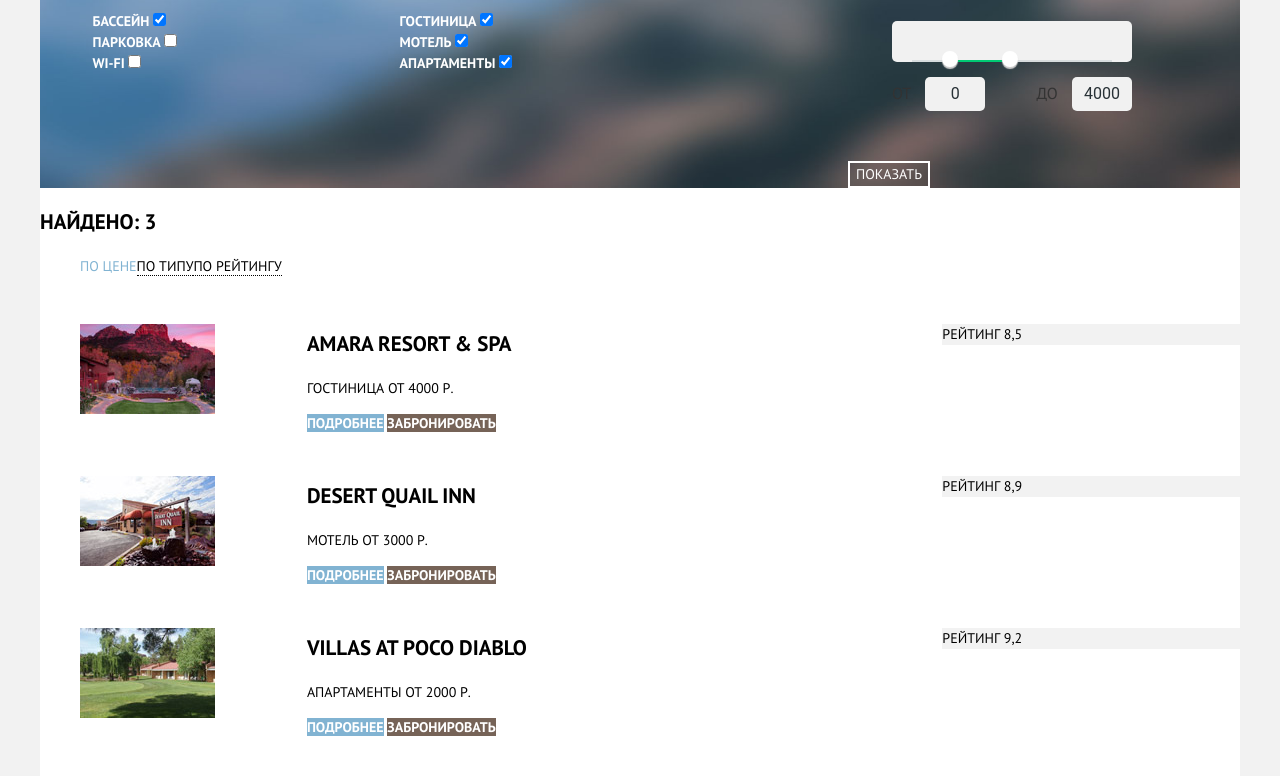
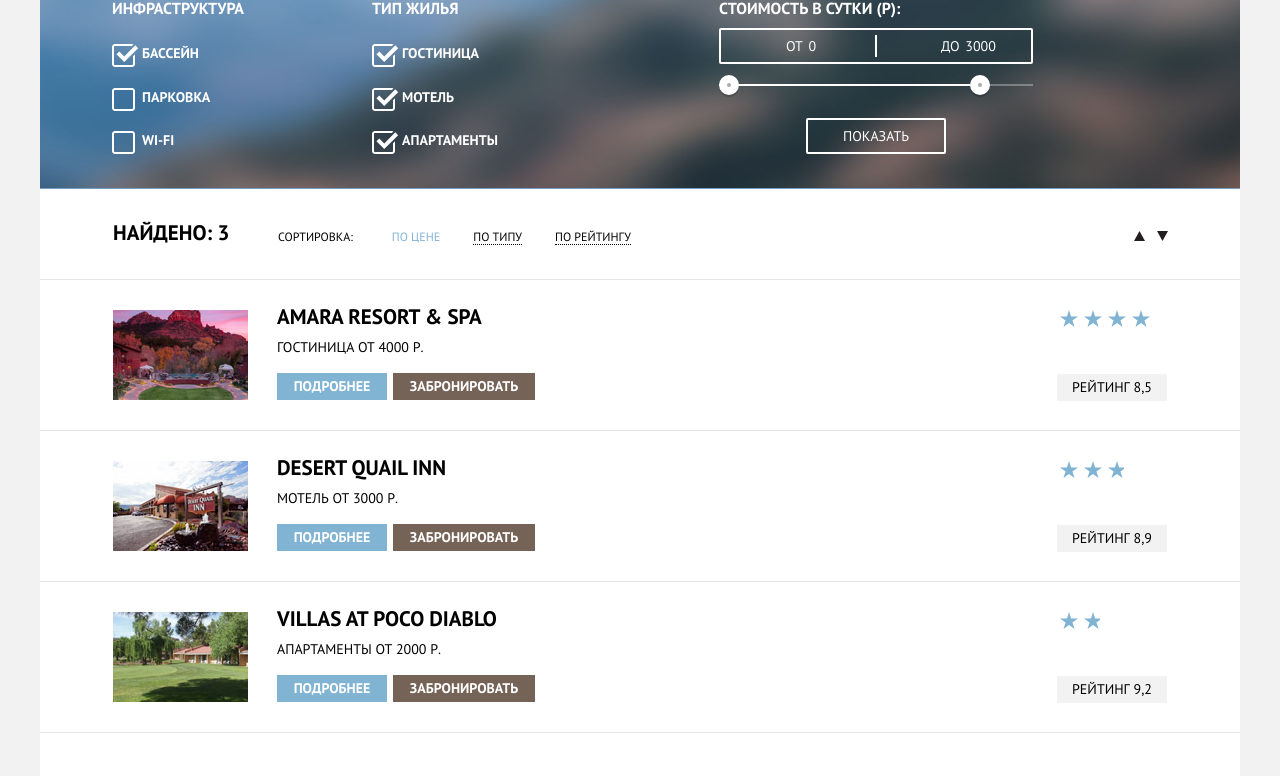
Before and after one commit to bigboombin/854357-sedona, a plain HTML site: page inner.html in a window 1280 px wide. Shown: the part 85-861 px from the top of the page. Drawn offline with Linux system fonts and the light colour scheme.

Commit message:
предварительная разметка inner

```diff
--- a/css/csscode.css
+++ b/css/csscode.css
@@ -27,6 +27,31 @@
   position: absolute;
 } */
 
+.wrap {
+  width: 1200px;
+  margin: 0 auto;
+  position: relative;
+  box-shadow: 0 -5px 0 5px #f1f1f1;
+  box-shadow: 0 -40px 0 40px #f2f2f2;
+
+}
+
+
+.visually-hidden {
+  position: absolute;
+
+  width: 1px;
+  height: 1px;
+  margin: -1px;
+  border: 0;
+  padding: 0;
+
+  white-space: nowrap;
+
+  clip-path: inset(100%);
+  clip: rect(0 0 0 0);
+  overflow: hidden;
+}
 
 
 a {
@@ -236,7 +261,7 @@
 .filters fieldset {
   border: none;
 }
-.filters-caption{
+.filters-form legend{
   font-size: 16px;
   line-height: 21px;
   font-weight: 700;
@@ -245,100 +270,14 @@
 .filters-form-list{
   list-style: none;
 }
-.filters-form-item{
+.filters-form-list li{
   font-size: 14px;
   line-height: 21px;
   font-weight: 700;
   color: #ffffff;
 }
-.range-filter {
-  width: 240px;
-  margin: 50px auto; /* для демонстрации */
-}
-
-.range-controls {
-  position: relative;
-  height: 41px;
-  padding-top: 39px;
-  padding-right: 20px;
-  padding-left: 20px;
-  margin-bottom: 15px;
-  border-radius: 5px;
-  background: #f1f1f1;
-}
-
-.range-controls .scale {
-  height: 2px;
-  background: #d7dcde;
-}
-
-.range-controls .bar {
-  width: 70%;
-  height: 2px;
-  background: #00ca74;
-}
-
-.range-controls .toggle {
-  position: absolute;
-  top: 30px;
-  left: 0px;
-  width: 4px;
-  height: 4px;
-  cursor: pointer;
-  border: 8px solid #fff;
-  border-radius: 50%;
-  background: #ababab;
-  box-shadow: 0 2px 1px 0 #cfcfcf;
-}
-
-.range-controls .toggle-min {
-  left: 50px;
-}
-
-.range-controls .toggle-max {
-  left: 110px;
-}
-
-.price-controls {
-  font-size: 0;
-}
-
-.price-controls label {
-  font-size: 16px;
-  display: inline-block;
-  width: 50%;
-}
-
-.max-price {
-  text-align: right;
-}
-
-.price-controls input {
-  font-family: 'Roboto', 'Arial', sans-serif;
-  font-size: 16px;
-  width: 60px;
-  margin-left: 10px;
-  padding: 8px 10px;
-  text-align: center;
-  color: #283136;
-  border: none;
-  border-radius: 5px;
-  background: #f1f1f1;
-}
 
 
-.filters-button{
-  font: inherit;
-  font-size: 14px;
-  line-height: 21px;
-  font-weight: 400;
-  color: #ffffff;
-  background-color: transparent;
-  text-transform: uppercase;
-  text-align: center;
-  vertical-align: middle;
-  border: 2px solid #ffffff;
-}
 
 
 
@@ -353,8 +292,22 @@
   font-weight: 700;
   color: #000000;
 }
+.sorting-block h2{
+  margin: 0;
+  padding: 0;
+  font-size: 12px;
+  line-height: 18px;
+  font-weight: 400;
+  color: #000000;
+}
 .sorting-list{
     list-style: none;
+}
+.sorting-list li{
+  font-size: 12px;
+  line-height: 18px;
+  font-weight: 400;
+  color: #000000;
 }
 .sorting-item{
   color: #000000;
@@ -604,83 +557,7 @@
 
 
 
-/* INNER СЕТКА */
-.inner-container{
-  min-height: 757px;
-}
-.filters-form{
-  min-height: 217px;
-  display: flex;
-  width: 1200px;
-}
-.infrastructure{
-  width: 260px;
-  min-height: 217px;
-}
-.accommodation{
-  margin-left: 45px;
-  width: 213px;
-  min-height: 217px;
-}
-.filter-buttton{
-  margin-left: 284px;
-  width: 328px;
-  margin-right: auto;
-}
-.sorting{
-  min-height: 87px;
-}
-.sorting-list{
-  display: flex;
-}
-.catalog-list{
-  min-height: 454px;
-  display: flex;
-  flex-direction: column;
-}
-.catalog-list li{
-  min-height: 152px;
-  display: flex;
-}
-.catalog-hotel-image{
-  width: 207px;
-}
-.catalog-left-content{
-  width: 277px;
-  margin-left: 30px;
-}
-.catalog-right-content{
-  margin-left: 372px;
-  width: 313px;
-}
 
-
-
-.wrap {
-  width: 1200px;
-  margin: 0 auto;
-  position: relative;
-  box-shadow: 0 -5px 0 5px #f1f1f1;
-  box-shadow: 0 -40px 0 40px #f2f2f2;
-
-}
-
-
-.visually-hidden {
-  position: absolute;
-
-  width: 1px;
-  height: 1px;
-  margin: -1px;
-  border: 0;
-  padding: 0;
-
-  white-space: nowrap;
-
-  clip-path: inset(100%);
-  clip: rect(0 0 0 0);
-  overflow: hidden;
-}
 
 
 
@@ -1241,3 +1118,361 @@
 .open-calendar:active path{
   fill: #81b3d2;
 }
+
+
+/* INNER СЕТКА */
+.filters-form-list{
+  list-style: none;
+  margin: 0;
+  padding: 0;
+}
+.infrastructure,
+.accommodation{
+  margin: 0;
+  padding: 0;
+}
+
+
+
+
+/* обнуление отступов */
+.inner-container{
+
+}
+.filters-form{
+  padding: 27px 73px 35px 72px;
+  display: flex;
+  width: 1200px;
+}
+.infrastructure{
+  width: 260px;
+}
+
+
+.filters-form-item-1{
+    margin-bottom: 26px;
+}
+.filters-form-item-2{
+    margin-bottom: 22px;
+}
+.filters-caption-1,
+.filters-caption-2{
+  margin-bottom: 24px;
+}
+.filters-form-item-1,
+.filters-form-item-4{
+    margin-bottom: 23px;
+}
+.filters-form-item-2,
+.filters-form-item-5{
+    margin-bottom: 22px;
+}
+.accommodation{
+
+  width: 213px;
+}
+.filters-caption-2
+.filter-buttton{
+  margin-left: 284px;
+  width: 328px;
+  margin-right: auto;
+}
+
+.filter-checkbox {
+  position: relative;
+
+  padding-left: 30px;
+
+  cursor: pointer;
+}
+
+.filter-checkbox input[type="checkbox"] + .checkbox-indicator {
+  position: absolute;
+  top: 0;
+  left: 0;
+
+  width: 27px;
+  height: 23px;
+  background-image: url(../img/checkbox-off.svg);
+  background-repeat: no-repeat;
+  background-position: 0 0;
+
+
+}
+.filter-checkbox input[type="checkbox"]:disabled + .checkbox-indicator {
+  background: url(../img/checkbox-on-opacity.svg);
+
+
+}
+
+.filter-checkbox input[type="checkbox"]:checked + .checkbox-indicator {
+     background-image: url(../img/checkbox-on.svg);
+
+}
+
+
+
+
+
+
+
+
+
+
+.sorting{
+  display: flex;
+  margin-left: 73px;
+  width: 1056px;
+  padding-bottom: 33px;
+}
+.sorting-block{
+  display: flex;
+}
+.sorting-block h2{
+  display: flex;
+  margin-top: 39px;
+  margin-right: 39px;
+}
+.sorting p {
+  margin: 0;
+  padding: 0;
+  width: 117px;
+  margin-right: 48px;
+  margin-top: 31px;
+}
+.sorting-list{
+  margin: 0;
+  padding: 0;
+  list-style: none;
+  display: flex;
+  margin-top: 39px;
+}
+.sorting-list li:first-child{
+  margin-right: 33px;
+}
+.sorting-list li:nth-child(2){
+  margin-right: 33px;
+}
+.sorting-list li:nth-child(3){
+  margin-right: 503px;
+}
+.sorting-list li:nth-child(4){
+  margin-right: 12px;
+}
+
+
+
+.catalog-list{
+  margin: 0;
+  padding: 0;
+  display: flex;
+  flex-direction: column;
+}
+.catalog-list li{
+  border-top: 1px solid #e5e5e5;
+  display: flex;
+  padding: 30px 73px 24px 73px;
+}
+.catalog-list li:last-child{
+  border-bottom: 1px solid #e5e5e5;
+}
+.catalog-hotel-image,
+.price,
+.rating,
+.rating-info
+{
+  margin: 0;
+  padding: 0;
+}
+.catalog-hotel-image{
+margin-right: 29px;
+}
+.catalog-left-content{
+margin-right: 522px;
+width: 258px;
+}
+.catalog-right-content{
+width: 110px;
+
+}
+.button-info{
+  display: block;
+  width: 110px;
+  height: 27px;
+  text-align: center;
+  padding-top: 3px;
+
+}
+.button-reservation{
+  display: block;
+  width: 142px;
+  height: 27px;
+  text-align: center;
+  padding-top: 3px;
+}
+.catalog-buttons{
+  display: flex;
+  justify-content: space-between;
+}
+.hotel-name{
+  margin: 0;
+  padding: 0;
+  margin-top: -6px;
+  margin-bottom: 7px;
+}
+.price{
+  margin-bottom: 15px;
+}
+.main-footer-inner{
+  margin-top: 10px;
+}
+.rating{
+  background-image: url(../img/star.svg);
+  background-repeat: repeat;
+  background-position: 0 0;
+  background-size: 24px 17px;
+  height: 17px;
+  margin-bottom: 47px;
+}
+.rating-1{
+  width: 93px;
+}
+.rating-2{
+  width: 67px;
+}
+.rating-3{
+  width: 43px;
+}
+.rating-info{
+  width: 110px;
+  height: 27px;
+  text-align: center;
+  padding-top: 3px;
+}
+/*  СЛОЖНЫЙ ПОЛЗУНОК */
+
+.filter-range {
+  width: 314px;
+  margin: 0 auto; /* для демо */
+
+  color: #ffffff;
+  text-transform: uppercase;
+}
+
+.filter-range-title {
+  margin-bottom: 9px;
+
+  font-weight: 600;
+  font-size: 16px;
+  line-height: 21px;
+}
+
+.price-controls {
+  height: 36px;
+  margin-bottom: 20px;
+
+   font-size: 0;
+   position: relative;
+
+  border: 2px solid #ffffff;
+  border-radius: 2px;
+}
+.price-controls::after {
+  content: "";
+  position: absolute;
+  top: 50%;
+  left: 50%;
+
+  width: 2px;
+  height: 22px;
+
+  background: #ffffff;
+  transform: translate(-50%, -50%);
+}
+
+.price-controls label {
+  display: inline-block;
+
+  font-size: 14px;
+  line-height: 30px;
+  vertical-align: top;
+
+  cursor: pointer;
+}
+
+.price-controls .min-price,
+.price-controls .max-price {
+  width: 155px;
+  padding-left: 65px;
+}
+
+.price-controls input {
+  width: 50px;
+  margin: 0;
+
+  color: inherit;
+  font: inherit;
+
+  background: none;
+  border: none;
+}
+.range-controls {
+  position: relative;
+
+  margin-bottom: 32px;
+}
+.range-controls .scale {
+  height: 2px;
+
+  background: rgba(255, 255, 255, 0.3);
+}
+
+.range-controls .bar {
+  width: 80%;
+  height: 2px;
+
+  background: #ffffff;
+}
+.range-toggle {
+  position: absolute;
+  top: -9px;
+
+  width: 4px;
+  height: 4px;
+
+  background: #ababab;
+  border: 8px solid #ffffff;
+  padding: 2px;
+  border-radius: 50%;
+  box-shadow: 0 2px 1px 0 rgba(0, 1, 1, 0.2);
+  cursor: pointer;
+}
+.range-toggle-min {
+  left: 0;
+}
+
+.range-toggle-max {
+  left: 80%;
+}
+.range-toggle:hover {
+  border: 9px solid #ffffff;
+}
+.btn-transparent {
+  display: block;
+  margin: 0 auto;
+  padding: 6px 35px;
+
+  font-size: 14px;
+  line-height: 20px;
+  color: #ffffff;
+  text-transform: uppercase;
+
+  background: transparent;
+  border: 2px solid #ffffff;
+  border-radius: 2px;
+  cursor: pointer;
+}
+.btn-transparent:hover{
+  color: #000000;
+  background: #ffffff;
+}
--- a/inner.html
+++ b/inner.html
@@ -29,66 +29,88 @@
 
         <form class="filters-form" action="#" method="post">
           <fieldset class="infrastructure">
-          <legend class="filters-caption"> Инфраструктура </legend>
+              <legend class="filters-caption-1"> Инфраструктура </legend>
               <ul class="filters-form-list">
-            <li class="filters-form-item">
-              <label for="pool"> Бассейн </label>
-              <input type="checkbox" name="pool" id="pool" checked>
+                <li class="filters-form-item-1">
+                   <label class="filter-checkbox" for="pool">
+                       <input type="checkbox" name="pool" class="visually-hidden" id="pool" checked> Бассейн
+                       <span class="checkbox-indicator"></span>
+                   </label>
                 </li>
-            <li class="filters-form-item">
-              <label for="parking"> Парковка </label>
-              <input type="checkbox" name="parking" id="parking">
+                <li class="filters-form-item-2">
+                  <label class="filter-checkbox" for="parking">
+                     <input type="checkbox" name="parking" class="visually-hidden" id="parking"> Парковка
+                     <span class="checkbox-indicator"></span>
+                  </label>
                 </li>
-            <li class="filters-form-item">
-              <label for=" wi-fi"> wi-fi </label>
-              <input type="checkbox" name=" wi-fi" id="wi-fi">
+                <li class="filters-form-item-3">
+                  <label class="filter-checkbox" for=" wi-fi">
+                     <input type="checkbox" name=" wi-fi" class="visually-hidden" id="wi-fi"> wi-fi
+                     <span class="checkbox-indicator"></span>
+                  </label>
                 </li>
               </ul>
           </fieldset>
           <fieldset class="accommodation">
-          <legend class="filters-caption">Тип жилья</legend>
+             <legend class="filters-caption-2">Тип жилья</legend>
              <ul class="filters-form-list">
-            <li class="filters-form-item">
-              <label for="hotel"> Гостиница </label>
-              <input type="checkbox" name="hotel" id="hotel" checked>
+               <li class="filters-form-item-4">
+                 <label class="filter-checkbox" for="hotel">
+                    <input type="checkbox" name="hotel" class="visually-hidden" id="hotel" checked> Гостиница
+                    <span class="checkbox-indicator"></span>
+                 </label>
                </li>
-            <li class="filters-form-item">
-              <label for="motel"> Мотель </label>
-              <input type="checkbox" name="motel" id="motel" checked>
+               <li class="filters-form-item-5">
+                 <label class="filter-checkbox" for="motel">
+                    <input type="checkbox" name="motel" class="visually-hidden" id="motel" checked> Мотель
+                    <span class="checkbox-indicator"></span>
+                 </label>
                </li>
-            <li class="filters-form-item">
-              <label for="apartments"> Апартаменты </label>
-              <input type="checkbox" name="apartments" id="apartments" checked>
+               <li class="filters-form-item-6">
+                 <label class="filter-checkbox" for="apartments">
+                 <input type="checkbox" name="apartments" class="visually-hidden" id="apartments" checked> Апартаменты
+                 <span class="checkbox-indicator"></span>
+                </label>
                </li>
               </ul>
           </fieldset>
-<div class="filter-buttton">
-            <div class="range-filter">
+          <div class="filter-range">
+                  <div class="filter-range-title">Стоимость в сутки (р):</div>
+                  <div class="price-controls">
+                    <label class="min-price">от <input type="text" name="min-price" value="0"></label>
+                    <label class="max-price">до <input type="text" name="max-price" value="3000"></label>
+                  </div>
                   <div class="range-controls">
                   <div class="scale">
-            <div class="bar" style="margin-left: 20%; width: 30%"></div>
+                      <div class="bar"></div>
                     </div>
-          <div class="toggle toggle-min"></div>
-          <div class="toggle toggle-max"></div>
+                    <div class="range-toggle range-toggle-min"></div>
+                    <div class="range-toggle range-toggle-max"></div>
                   </div>
-        <div class="price-controls">
-          <label class="min-price">от <input name="min-price" type="text" value="0"></label>
-          <label class="max-price">до <input name="max-price" type="text" value="4000"></label>
-        </div>
-      </div>
-          <button type="submit" class="filters-button" name="filters_button">Показать</button>
+                  <button class="btn-transparent" type="submit">Показать</button>
           </div>
         </form>
       </section>
       <section class="sorting">
         <p>Найдено: <span>3</span></p>
+        <div class="sorting-block">
+            <h2> Сортировка:</h2>
             <ul class="sorting-list">
               <li> <a class="sorting-item-current" href="#"> По цене </a></li>
               <li> <a class="sorting-item" href="#"> По типу </a></li>
               <li> <a class="sorting-item" href="#"> По рейтингу </a></li>
-          <li><a  class="sorting-switch" href="#"> <!--сортировать по возрастанию--> </a></li>
-          <li><a class="sorting-switch" href="#"> <!--сортировать по убыванию--> </a></li>
+              <li>
+                 <a  class="sorting-switch" href="#">
+                     <svg xmlns="http://www.w3.org/2000/svg" width="11" height="10" viewBox="0 0 11 10"><path fill="#231F20" d="M5.5 0L0 10h11z"/></svg>
+                 </a>
+              </li>
+              <li>
+                <a class="sorting-switch" href="#">
+                  <svg xmlns="http://www.w3.org/2000/svg" width="11" height="10" viewBox="0 0 11 10"><path fill="#231F20" d="M5.5 10L0 0h11"/></svg>
+                </a>
+              </li>
             </ul>
+        </div>
       </section>
       <section class="catalog">
         <h2 class="visually-hidden">Список отелей</h2>
@@ -99,16 +121,16 @@
              </p>
              <div class="catalog-left-content">
                <a href="#">
-               <h3>AMARA RESORT & SPA</h3>
+               <h3 class="hotel-name">AMARA RESORT & SPA</h3>
              </a>
              <p class="price">ГОСТИНИЦА ОТ 4000 Р.</p>
-             <p>
+             <div class="catalog-buttons">
               <a href="#" class="button button-info">ПОДРОБНЕЕ</a>
               <a href="#" class="button button-reservation">ЗАБРОНИРОВАТЬ</a>
-             </p>
+            </div>
            </div>
            <div class="catalog-right-content">
-             <p class="rating"> <!--для звездочек--> <p>
+             <p class="rating rating-1"> <!--для звездочек--> <p>
              <p class="rating-info">РЕЙТИНГ 8,5</p>
            </div>
            </li>
@@ -118,14 +140,16 @@
              </p>
              <div class="catalog-left-content">
              <a href="#">
-               <h3>DESERT QUAIL INN</h3>
+               <h3 class="hotel-name">DESERT QUAIL INN</h3>
              </a>
              <p class="price">МОТЕЛЬ ОТ 3000 Р.</p>
+             <div class="catalog-buttons">
               <a href="#" class="button button-info">ПОДРОБНЕЕ</a>
               <a href="#" class="button button-reservation">ЗАБРОНИРОВАТЬ</a>
             </div>
+           </div>
            <div class="catalog-right-content">
-            <p class="rating"> <!--для звездочек--> <p>
+            <p class="rating rating-2"> <!--для звездочек--> <p>
             <p class="rating-info">РЕЙТИНГ 8,9</p>
            </div>
            </li>
@@ -135,14 +159,16 @@
            </p>
            <div class="catalog-left-content">
              <a href="#">
-               <h3>VILLAS AT POCO DIABLO</h3>
+               <h3 class="hotel-name">VILLAS AT POCO DIABLO</h3>
              </a>
              <p class="price">АПАРТАМЕНТЫ ОТ 2000 Р.</p>
+             <div class="catalog-buttons">
               <a href="#" class="button button-info">ПОДРОБНЕЕ</a>
               <a href="#" class="button button-reservation">ЗАБРОНИРОВАТЬ</a>
             </div>
+           </div>
            <div class="catalog-right-content">
-            <p class="rating"> <!--для звездочек--> <p>
+            <p class="rating rating-3"> <!--для звездочек--> <p>
              <p class="rating-info">РЕЙТИНГ 9,2</p>
            </div>
            </li>
@@ -150,7 +176,7 @@
       </section>
     </main>
 
-    <footer class="main-footer">
+    <footer class="main-footer main-footer-inner">
       <div class="hashtag"> <p class="hashtag-info">#VISITSEDONA</p></div>
       <div class="footer-social">
             <ul class="footer-social-list">
```
Also changed, not shown: index.html (+2 -2 lines), img/checkbox-off-opacity.svg (added). Lines whose indentation alone changed are shown as unchanged.
